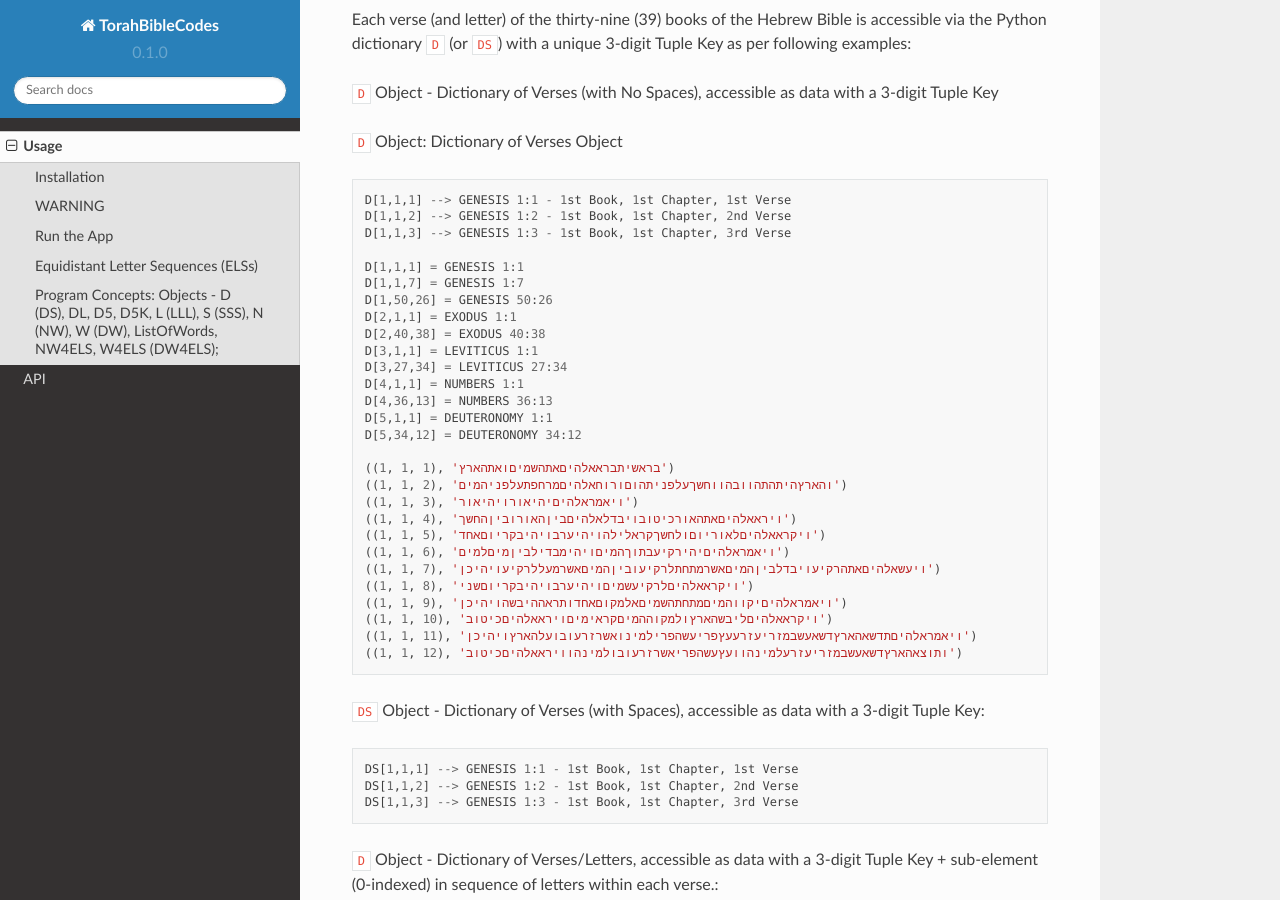
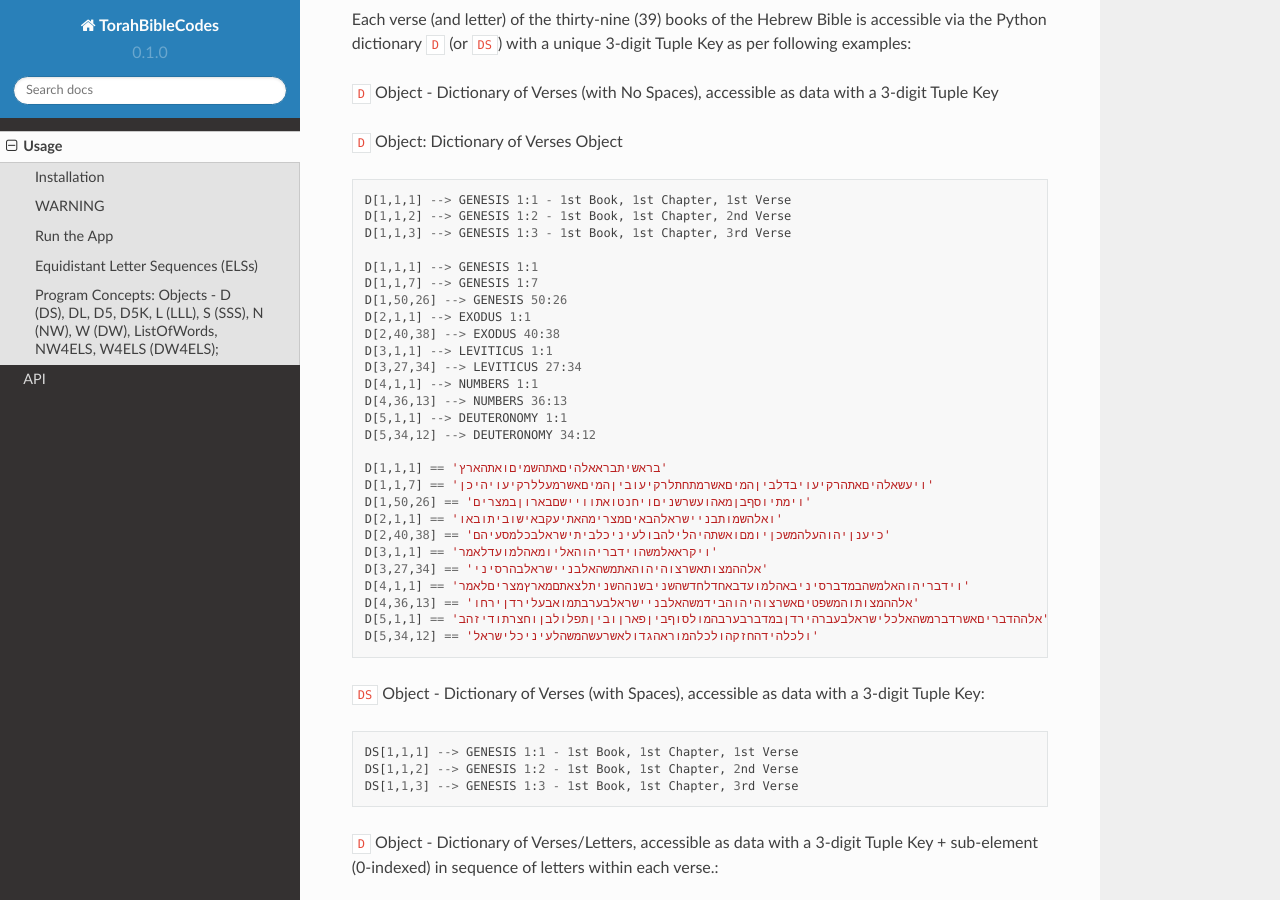
Before and after one commit to TorahBibleCodes/TorahBibleCodes_Sphinx, a Sphinx documentation site: the page built from docs/source/usage.rst, in a window 1280 px wide and 900 px high, scrolled down 3349 px. Built offline with Sphinx 7.4.7 and the Read the Docs theme 2.0.0, drawn with Linux system fonts in a browser that asks for light colours.

Commit message:
Update usage.rst

```diff
--- a/docs/source/usage.rst
+++ b/docs/source/usage.rst
@@ -150,31 +150,29 @@ Each verse (and letter) of the thirty-nine (39) books of the Hebrew Bible is acc
    D[1,1,2] --> GENESIS 1:2 - 1st Book, 1st Chapter, 2nd Verse
    D[1,1,3] --> GENESIS 1:3 - 1st Book, 1st Chapter, 3rd Verse
 
-   D[1,1,1] = GENESIS 1:1
-   D[1,1,7] = GENESIS 1:7
-   D[1,50,26] = GENESIS 50:26
-   D[2,1,1] = EXODUS 1:1
-   D[2,40,38] = EXODUS 40:38
-   D[3,1,1] = LEVITICUS 1:1
-   D[3,27,34] = LEVITICUS 27:34
-   D[4,1,1] = NUMBERS 1:1
-   D[4,36,13] = NUMBERS 36:13
-   D[5,1,1] = DEUTERONOMY 1:1
-   D[5,34,12] = DEUTERONOMY 34:12
+   D[1,1,1] --> GENESIS 1:1
+   D[1,1,7] --> GENESIS 1:7
+   D[1,50,26] --> GENESIS 50:26
+   D[2,1,1] --> EXODUS 1:1
+   D[2,40,38] --> EXODUS 40:38
+   D[3,1,1] --> LEVITICUS 1:1
+   D[3,27,34] --> LEVITICUS 27:34
+   D[4,1,1] --> NUMBERS 1:1
+   D[4,36,13] --> NUMBERS 36:13
+   D[5,1,1] --> DEUTERONOMY 1:1
+   D[5,34,12] --> DEUTERONOMY 34:12
 
-   ((1, 1, 1), 'בראשיתבראאלהיםאתהשמיםואתהארץ')
-   ((1, 1, 2), 'והארץהיתהתהוובהווחשךעלפניתהוםורוחאלהיםמרחפתעלפניהמים')
-   ((1, 1, 3), 'ויאמראלהיםיהיאורויהיאור')
-   ((1, 1, 4), 'ויראאלהיםאתהאורכיטובויבדלאלהיםביןהאורוביןהחשך')
-   ((1, 1, 5), 'ויקראאלהיםלאוריוםולחשךקראלילהויהיערבויהיבקריוםאחד')
-   ((1, 1, 6), 'ויאמראלהיםיהירקיעבתוךהמיםויהימבדילביןמיםלמים')
-   ((1, 1, 7), 'ויעשאלהיםאתהרקיעויבדלביןהמיםאשרמתחתלרקיעוביןהמיםאשרמעללרקיעויהיכן')
-   ((1, 1, 8), 'ויקראאלהיםלרקיעשמיםויהיערבויהיבקריוםשני')
-   ((1, 1, 9), 'ויאמראלהיםיקווהמיםמתחתהשמיםאלמקוםאחדותראההיבשהויהיכן')
-   ((1, 1, 10), 'ויקראאלהיםליבשהארץולמקוההמיםקראימיםויראאלהיםכיטוב')
-   ((1, 1, 11), 'ויאמראלהיםתדשאהארץדשאעשבמזריעזרעעץפריעשהפרילמינואשרזרעובועלהארץויהיכן')
-   ((1, 1, 12), 'ותוצאהארץדשאעשבמזריעזרעלמינהוועץעשהפריאשרזרעובולמינהוויראאלהיםכיטוב')
-
+   D[1,1,1] == 'בראשיתבראאלהיםאתהשמיםואתהארץ'
+   D[1,1,7] == 'ויעשאלהיםאתהרקיעויבדלביןהמיםאשרמתחתלרקיעוביןהמיםאשרמעללרקיעויהיכן'
+   D[1,50,26] == 'וימתיוסףבןמאהועשרשניםויחנטואתוויישםבארוןבמצרים'
+   D[2,1,1] == 'ואלהשמותבניישראלהבאיםמצרימהאתיעקבאישוביתובאו'
+   D[2,40,38] == 'כיענןיהוהעלהמשכןיומםואשתהיהלילהבולעיניכלביתישראלבכלמסעיהם'
+   D[3,1,1] == 'ויקראאלמשהוידבריהוהאליומאהלמועדלאמר'
+   D[3,27,34] == 'אלההמצותאשרצוהיהוהאתמשהאלבניישראלבהרסיני'
+   D[4,1,1] == 'וידבריהוהאלמשהבמדברסיניבאהלמועדבאחדלחדשהשניבשנההשניתלצאתםמארץמצריםלאמר'
+   D[4,36,13] == 'אלההמצותוהמשפטיםאשרצוהיהוהבידמשהאלבניישראלבערבתמואבעלירדןירחו'
+   D[5,1,1] == 'אלההדבריםאשרדברמשהאלכלישראלבעברהירדןבמדברבערבהמולסוףביןפארןוביןתפלולבןוחצרתודיזהב'
+   D[5,34,12] == 'ולכלהידהחזקהולכלהמוראהגדולאשרעשהמשהלעיניכלישראל'
 
 ``DS`` Object - Dictionary of Verses (with Spaces), accessible as data with a 3-digit Tuple Key::
 
```
